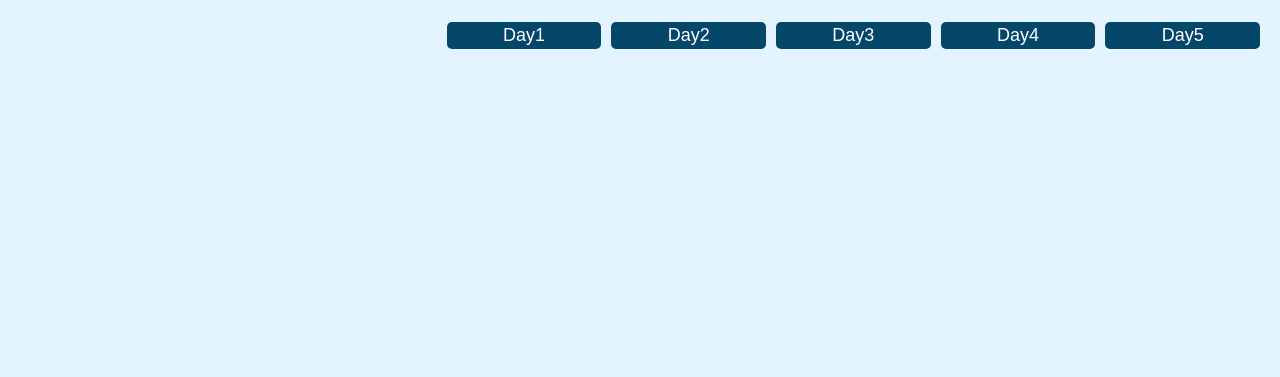
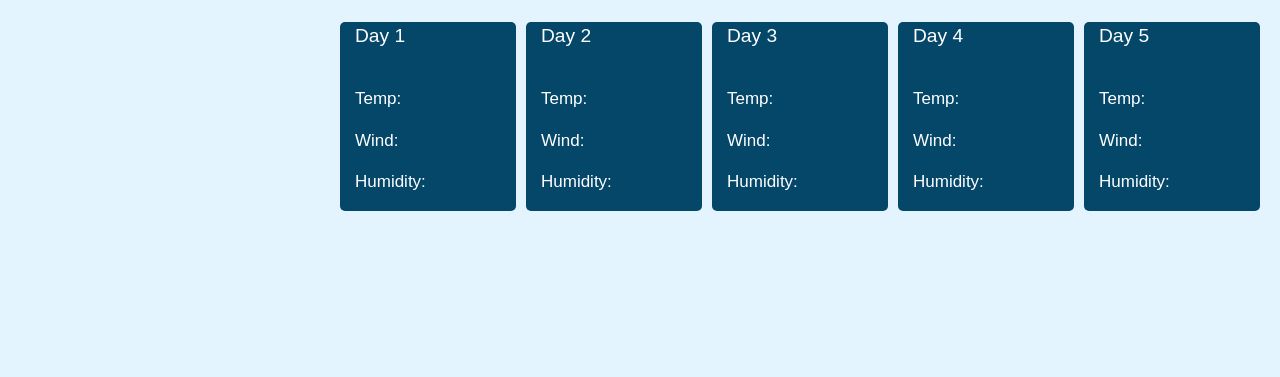
Before and after one commit to abauer424/forecast-locator, a plain HTML site: page index.html in a window 1280 px wide. Shown: the part 423-800 px from the top of the page. Drawn offline with nearby package versions, Linux system fonts and the light colour scheme.

Commit message:
styles done

```diff
--- a/assets/css/style.css
+++ b/assets/css/style.css
@@ -85,9 +85,9 @@
   .card-mini {
     color: white;
     background-color: var(--dark);
-    font-size: 18px;
+    font-size: 17px;
     font-weight:400;
-    text-align: center;
+    text-align: left;
     margin: 5px;
     border-radius:5px;
   }
@@ -140,3 +140,8 @@
 #temp {
   padding-top: 20px;
 }
+
+.dataFuture {
+  font-weight: 300;
+  font-size: 17px;
+}
--- a/index.html
+++ b/index.html
@@ -18,7 +18,7 @@
         </nav>
     </header>
     <main class="flex-row justify-space-between">
-        <div class="col-12 col-md-4">
+        <div class="col-12 col-md-3">
             <div class="card">
                 <h3 class="card-header">Search By City</h3>
                 <form id="user-form" class="card-body">
@@ -28,7 +28,7 @@
             </div>
         </div>
 
-        <div class="col-12 col-md-8">
+        <div class="col-12 col-md-9">
             <div class="card">
                 <h2 class="card-header">City</h2>
                 <p class="dataToday" id="temp">Temp:</p>
@@ -41,13 +41,38 @@
             </div>
             <div class="container">
                 <div class="row row-cols-5">
-                  <div class="col card-mini">Day1</div>
-                  <div class="col card-mini">Day2</div>
-                  <div class="col card-mini">Day3</div>
-                  <div class="col card-mini">Day4</div>
-                  <div class="col card-mini">Day5</div>
+                    <div class="col card-mini">
+                        <p>Day 1</p>
+                        <p class="dataFuture" id="temp">Temp:</p>
+                        <p class="dataFuture" id="wind">Wind:</p>
+                        <p class="dataFuture" id="humidity">Humidity:</p>
+                    </div>
+                    <div class="col card-mini">
+                        <p>Day 2</p>
+                        <p class="dataFuture" id="temp">Temp:</p>
+                        <p class="dataFuture" id="wind">Wind:</p>
+                        <p class="dataFuture" id="humidity">Humidity:</p>
+                    </div>
+                    <div class="col card-mini">
+                        <p>Day 3</p>
+                        <p class="dataFuture" id="temp">Temp:</p>
+                        <p class="dataFuture" id="wind">Wind:</p>
+                        <p class="dataFuture" id="humidity">Humidity:</p>
+                    </div>
+                    <div class="col card-mini">
+                        <p>Day 4</p>
+                        <p class="dataFuture" id="temp">Temp:</p>
+                        <p class="dataFuture" id="wind">Wind:</p>
+                        <p class="dataFuture" id="humidity">Humidity:</p>
+                    </div>
+                    <div class="col card-mini">
+                        <p>Day 5</p>
+                        <p class="dataFuture" id="temp">Temp:</p>
+                        <p class="dataFuture" id="wind">Wind:</p>
+                        <p class="dataFuture" id="humidity">Humidity:</p>
+                    </div>
                 </div>
-              </div>
+            </div>
 
         </div>
 
```
